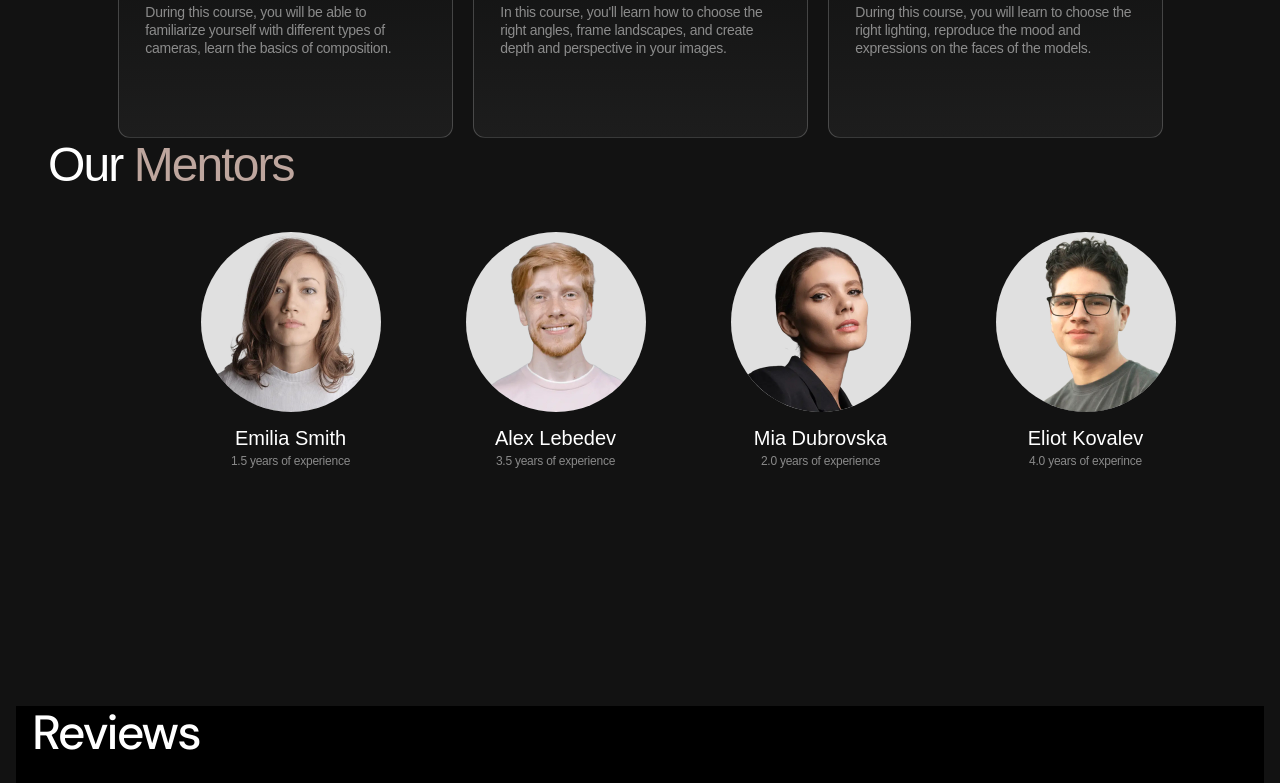
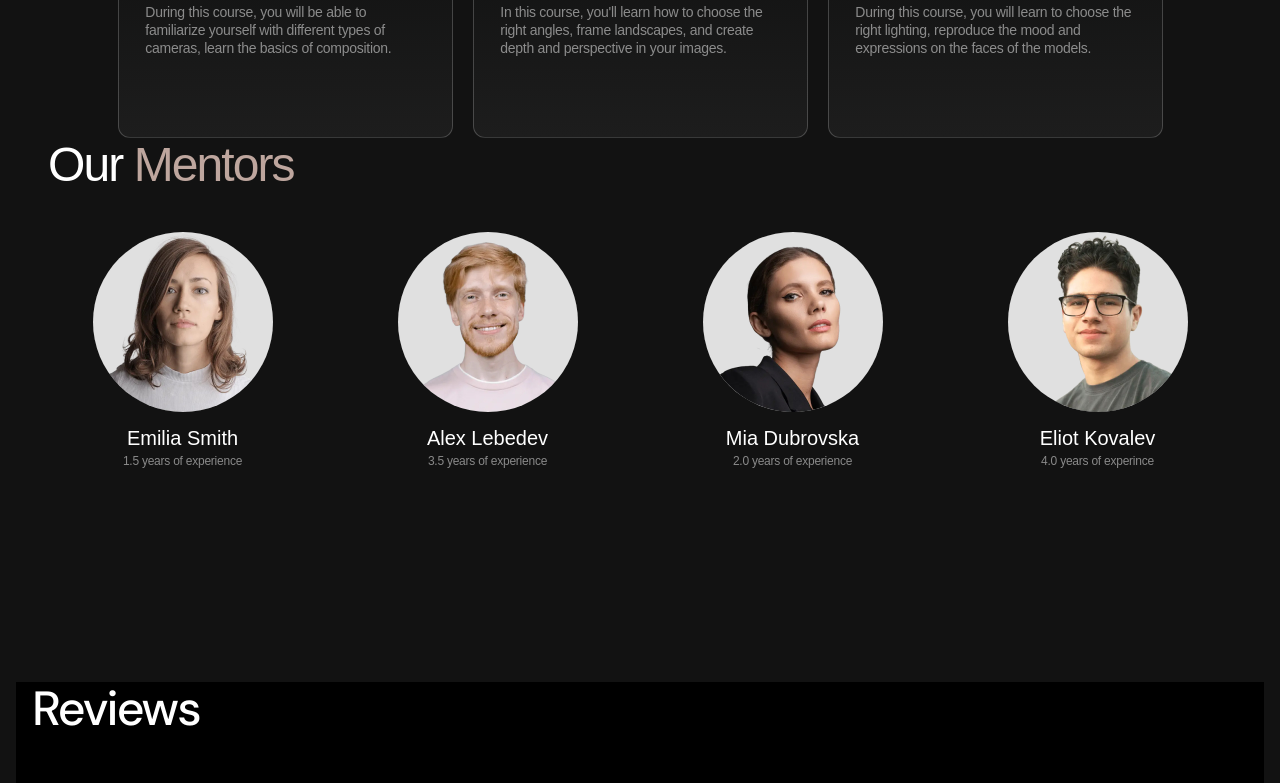
Before and after one commit to hilmisafak/focus-frame, a plain HTML site: page index.html in a window 1280 px wide. Shown: the part 1488-2271 px from the top of the page. Drawn offline with nearby package versions, Linux system fonts and the light colour scheme.

Commit message:
our-container

```diff
--- a/css/styles.css
+++ b/css/styles.css
@@ -144,49 +144,40 @@ body {
 .ourmentors {
   background-color: #121212;
 }
-.container {
-  max-width: 375px;
-  width: 375px;
-  height: 100%;
-  margin: 0 auto;
-  padding: 0 15px;
-}
 img {
   display: block;
+  max-height: 100%;
   max-width: 100%;
 }
+
+.our_container {
+  width: 100%;
+  height: 1152px;
+}
+
 @media (min-width: 768px) {
-  .container {
+  .our_container {
     width: 100%;
     height: 100%;
   }
 }
 @media (min-width: 1280px) {
-  .container {
-    width: 1280px;
-    height: 100%;
+  .our_container {
+    width: 100%;
+    height: 354px;
+    margin-bottom: 150px;
   }
 }
-.our_mentors {
-  width: 335px;
-  height: 100%;
-}
-@media (min-width: 768px) {
-  .our_mentors {
-    width: 704px;
-    height: 100%;
+@media (min-width: 1440px) {
+  .our_container {
+    width: 100%;
+    height: 354px;
   }
 }
-@media (min-width: 1280px) {
-  .our_mentors {
-    width: 1280px;
-    height: 100%;
-  }
-}
-
 .header_mentors {
   color: #bea69e;
 }
+
 .our_header {
   font-weight: 500;
   font-size: 28px;
@@ -221,8 +212,21 @@ img {
 @media (min-width: 1280px) {
   .our_mentors_images {
     display: flex;
-    flex-direction: row;
-    width: 1280px;
+    gap: 40px;
+    width: 100%;
+    height: 250px;
+  }
+  .our_header {
+    margin-left: 0px;
+  }
+  .mentor_img {
+    list-style-type: none;
+  }
+}
+@media (min-width: 1440px) {
+  .our_mentors_images {
+    display: flex;
+    gap: 90px;
   }
 }
 
--- a/index.html
+++ b/index.html
@@ -169,9 +169,7 @@
 
 
         <section class="ourmentors">
-
-          <div class="container">
-        <div class="our_mentors">
+        <div class="container our_container">
           <h2 class="our_header">
             <span class="header_our">Our</span>
             <span class="header_mentors">Mentors</span>
@@ -228,7 +226,6 @@
             </li>
           </ul>
         </div>
-      </div>
     </section>
   </body>
 </html>
```
